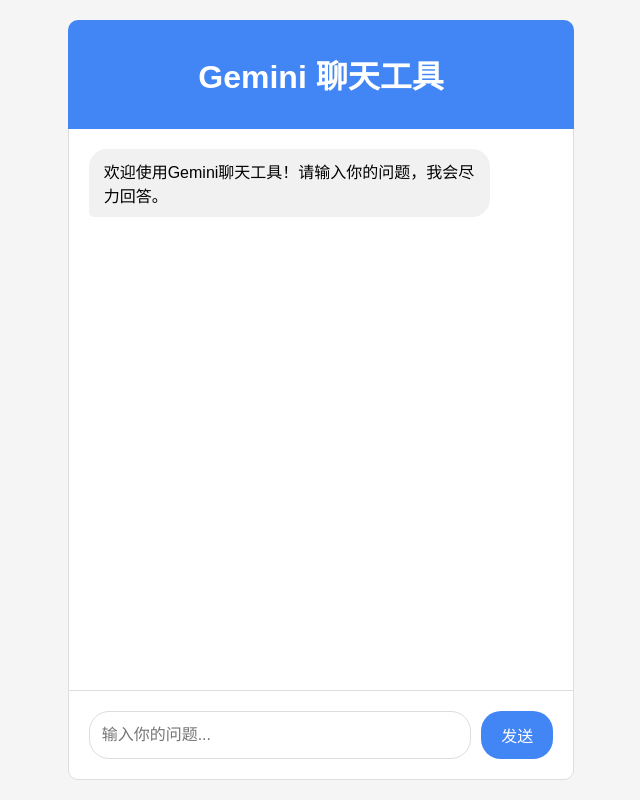
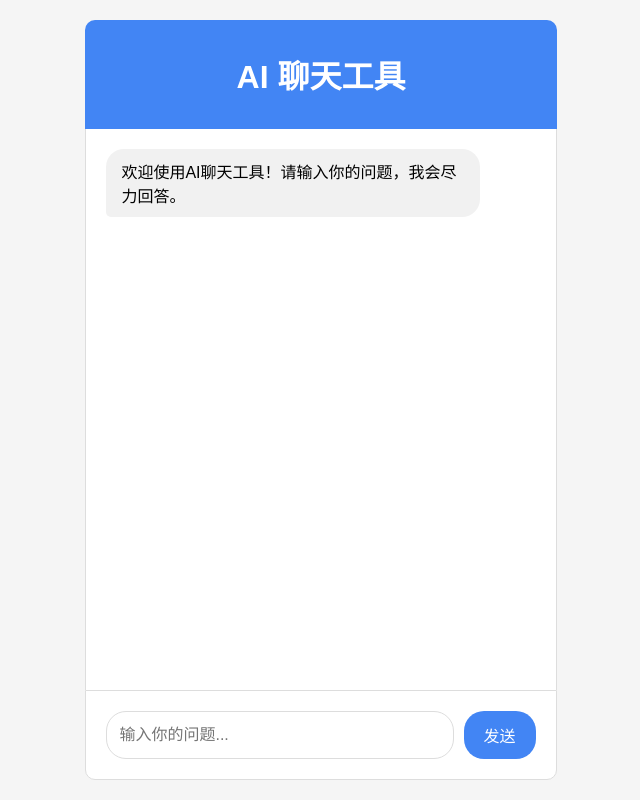
Before and after one commit to seki999/web-ai-chat-app, a website: page public/index.html in a window 1280 px wide. Shown: the whole page, without its empty margins (319-959 px from the left). Drawn offline with Linux system fonts and the light colour scheme.

Commit message:
no message

```diff
--- a/package.json
+++ b/package.json
@@ -1,7 +1,7 @@
 {
-    "name": "gemini-chat-app",
+    "name": "ai-chat-app",
     "version": "1.0.0",
-    "description": "基于Gemini API的聊天应用",
+    "description": "基于ai API的聊天应用",
     "main": "server.js",
     "scripts": {
         "start": "node server.js",
@@ -9,7 +9,7 @@
         "encrypt": "node server.js encrypt"
     },
     "keywords": [
-        "gemini",
+        "ai",
         "chat",
         "api",
         "nodejs"
--- a/public/index.html
+++ b/public/index.html
@@ -3,7 +3,7 @@
 <head>
     <meta charset="UTF-8">
     <meta name="viewport" content="width=device-width, initial-scale=1.0">
-    <title>Gemini 聊天工具</title>
+    <title>AI 聊天工具</title>
     <style>
         body {
             font-family: 'Arial', sans-serif;
@@ -141,13 +141,13 @@
 <body>
     <div class="container">
         <div class="header">
-            <h1>Gemini 聊天工具</h1>
+            <h1>AI 聊天工具</h1>
         </div>
 
         <div class="chat-container" id="chat-container">
             <div class="message bot-message">
                 <div class="message-content">
-                    欢迎使用Gemini聊天工具！请输入你的问题，我会尽力回答。
+                    欢迎使用AI聊天工具！请输入你的问题，我会尽力回答。
                 </div>
             </div>
         </div>
```
Also changed, not shown: readme.md.
